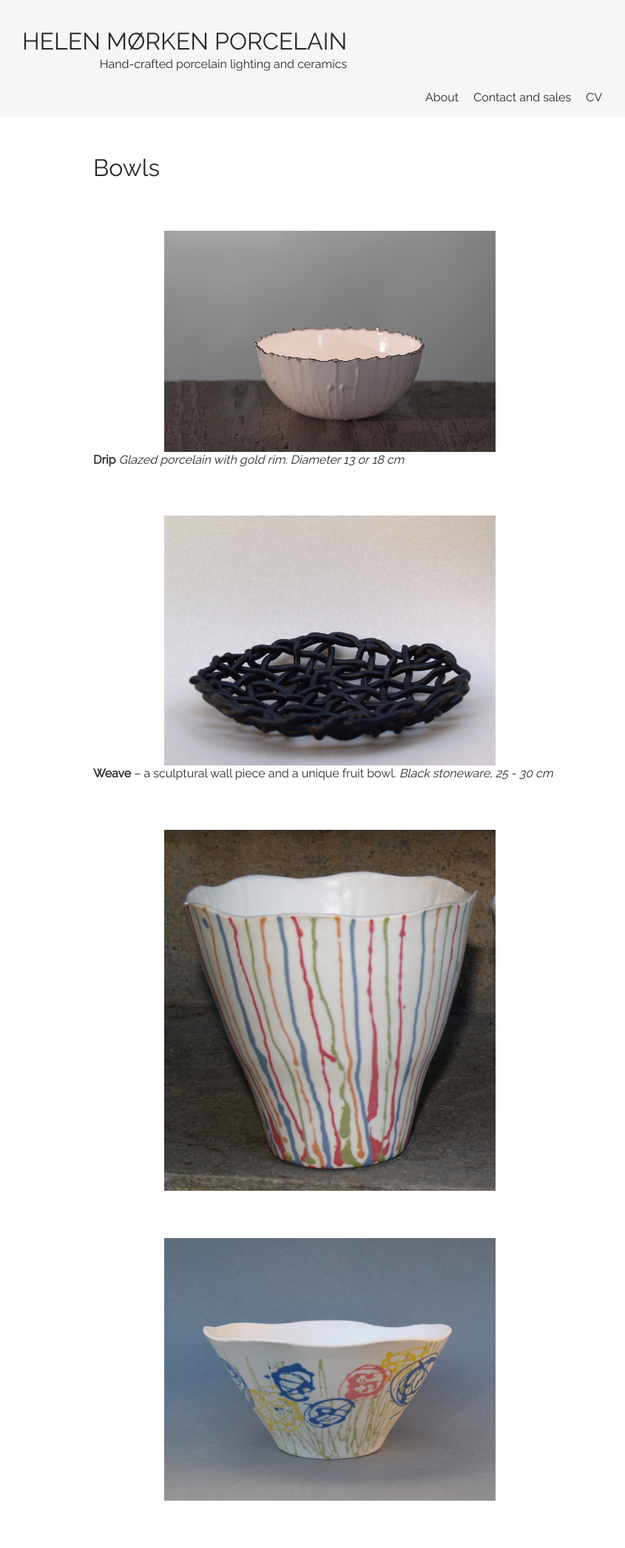
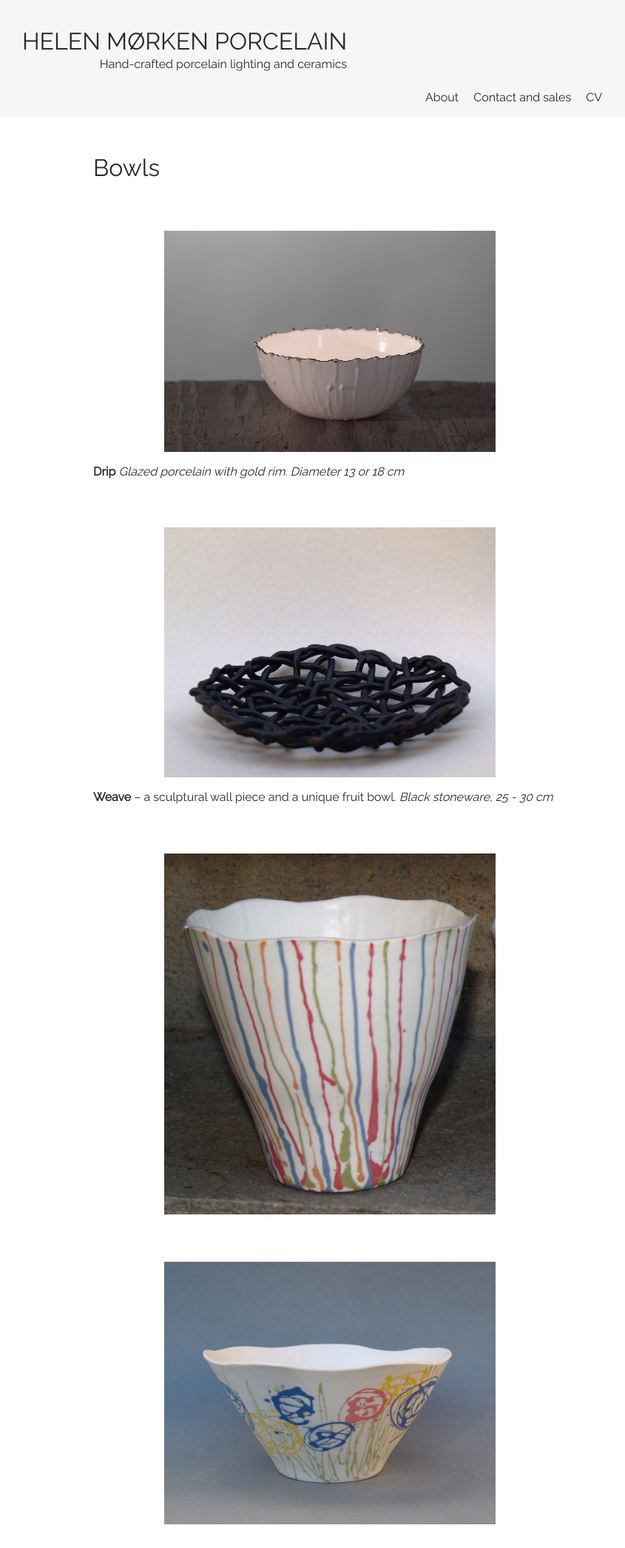
Before and after one commit to rebekkjm/helenmorkenno, a Jekyll site: the page built from _products/bowls.md, in a window 1280 px wide. Shown: the whole page at 74% size, without its empty margins (194-1039 px from the left). Built offline with Jekyll 4.4.1, drawn with Linux system fonts in a browser that asks for light colours; before the commit the page ends 2061 px from its top, so only the background shows below that.

Commit message:
Update bowls.md

```diff
--- a/_products/bowls.md
+++ b/_products/bowls.md
@@ -8,10 +8,11 @@ image: "Bowls1.jpg"
 
 
 ![Small porcelain bowl with gold details]({{ site.github.url }}/img/Bowls1.jpg)
+
 **Drip** *Glazed porcelain with gold rim. Diameter 13 or 18 cm*
 
+![Large dish of weaved black clay]({{ site.github.url }}/img/Bowls2.jpg)
 
-![Large dish of weaved black clay]({{ site.github.url }}/img/Bowls2.jpg)
 **Weave** – a sculptural wall piece and a unique fruit bowl. *Black stoneware, 25 - 30 cm*
 
 ![Small porcelain bowl with colourful stripes]({{ site.github.url }}/img/Bowls3.jpg)
```
